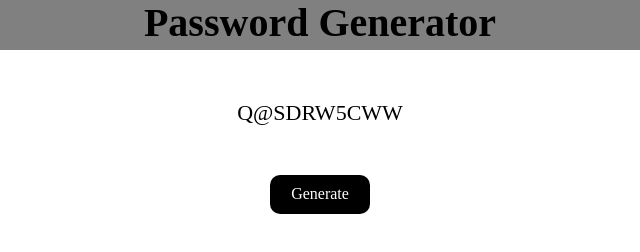
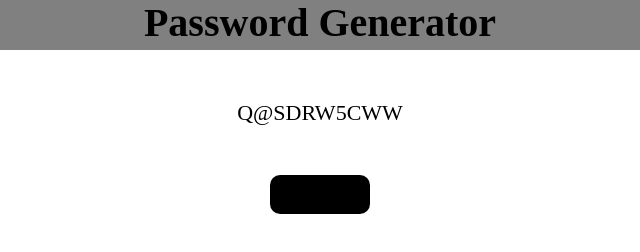
Before and after one commit to knoy00/password-generator, a website built with Vite: page index.html in a window 1280 px wide. In both pictures the pointer is over the button "Generate". Shown: the full height of the page, 320-960 px from the left. Built offline with nearby package versions, Linux system fonts and the light colour scheme.

Commit message:
Update index.css

```diff
--- a/index.css
+++ b/index.css
@@ -35,6 +35,11 @@ button{
 
 }
 
+button:hover{
+    color: black;
+    backgroung: white;
+}
+
 @media(max-width:828px){
     .title{
         font-size: 30px;
```
